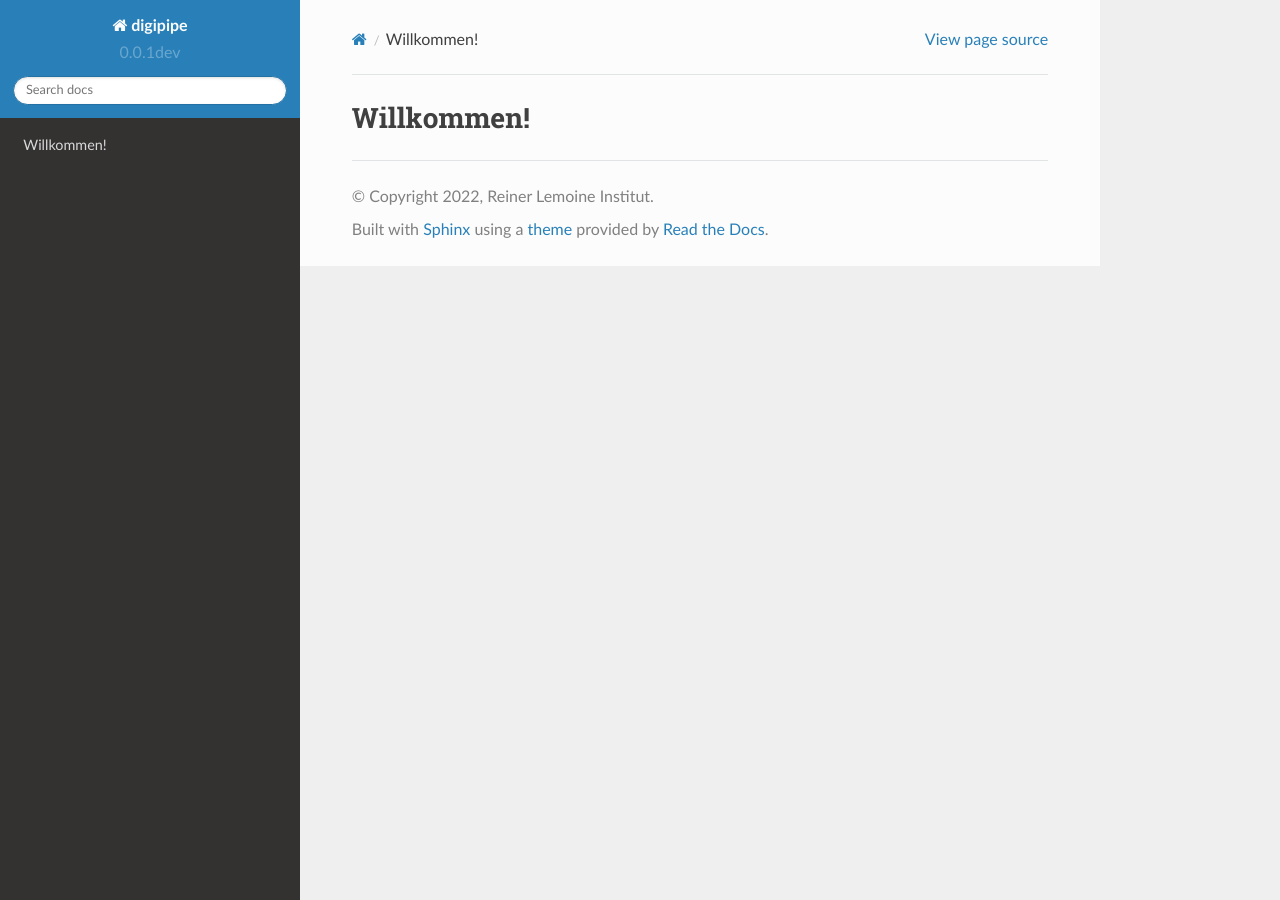
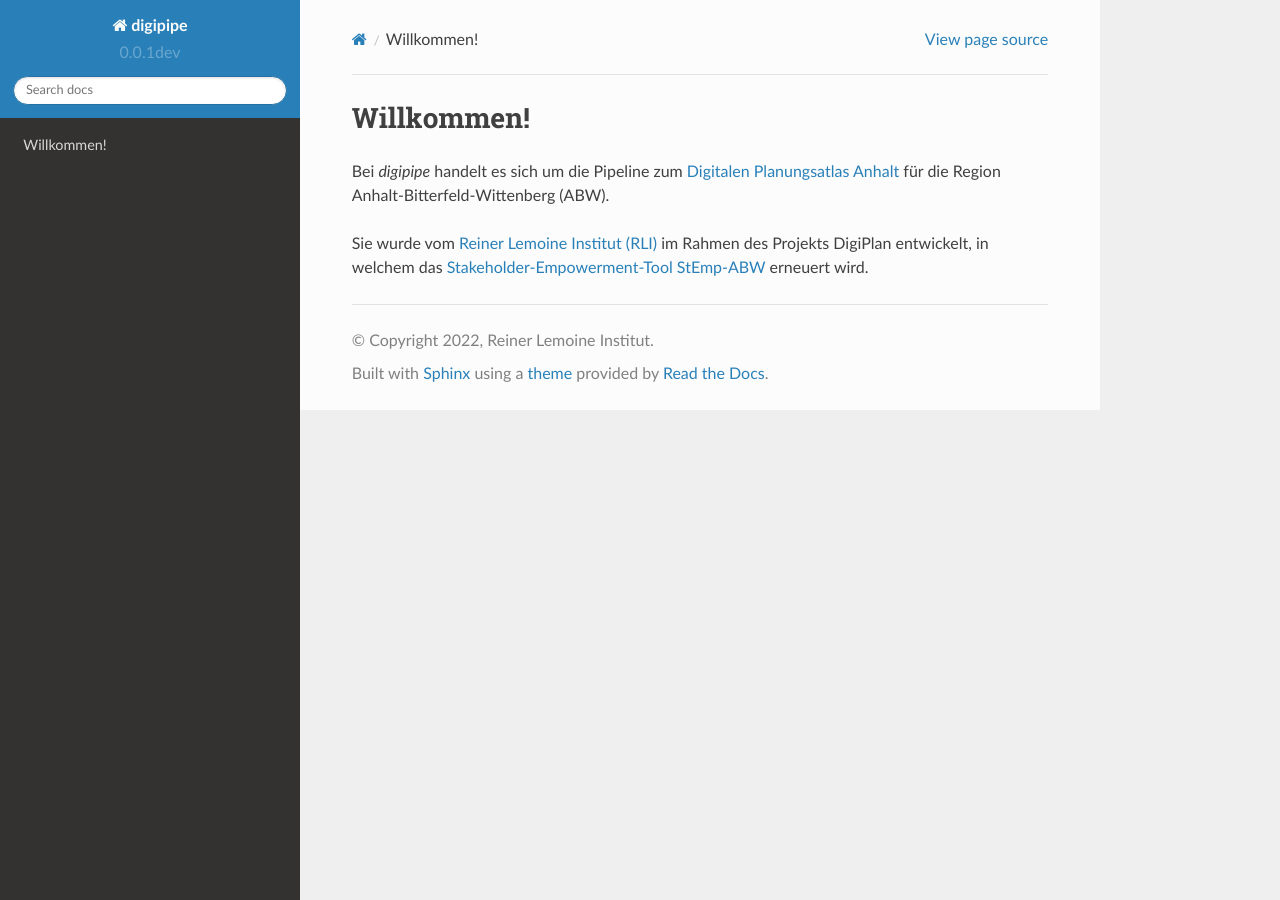
Before and after one commit to rl-institut/apipe, a Sphinx documentation site: the page built from docs/index.rst, in a window 1280 px wide. Built offline with Sphinx 7.4.7 and the Read the Docs theme 2.0.0, drawn with Linux system fonts in a browser that asks for light colours.

Commit message:
Add welcoming text to index.rst

```diff
--- a/docs/index.rst
+++ b/docs/index.rst
@@ -1,2 +1,11 @@
 Willkommen!
 ===========
+
+Bei `digipipe` handelt es sich um die Pipeline zum
+`Digitalen Planungsatlas Anhalt <https://github.com/rl-institut-private/digiplan>`_ für die Region
+Anhalt-Bitterfeld-Wittenberg (ABW).
+
+Sie wurde vom `Reiner Lemoine Institut (RLI)
+<https://reiner-lemoine-institut.de/>`_ im Rahmen des Projekts DigiPlan entwickelt,
+in welchem das `Stakeholder-Empowerment-Tool StEmp-ABW <https://wam.rl-institut.de/stemp_abw/>`_
+erneuert wird.
```
